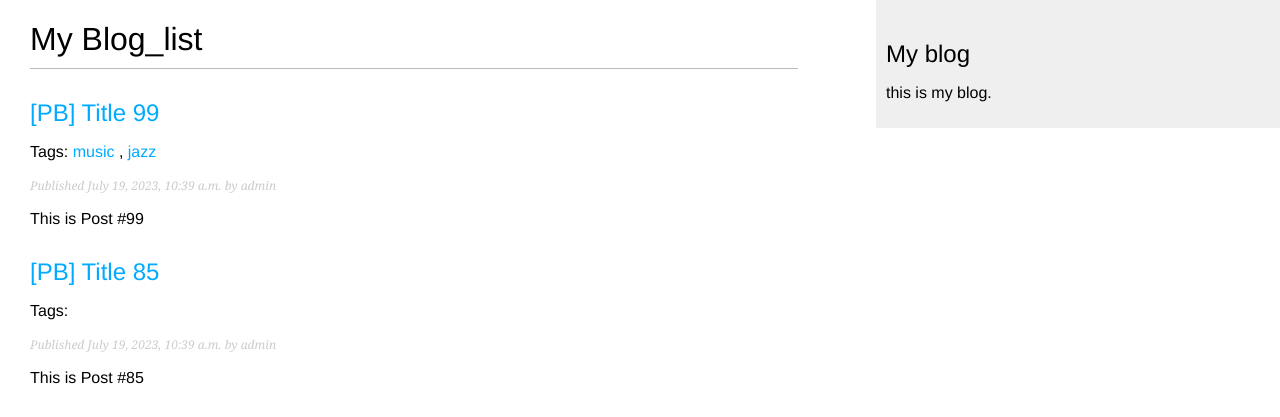
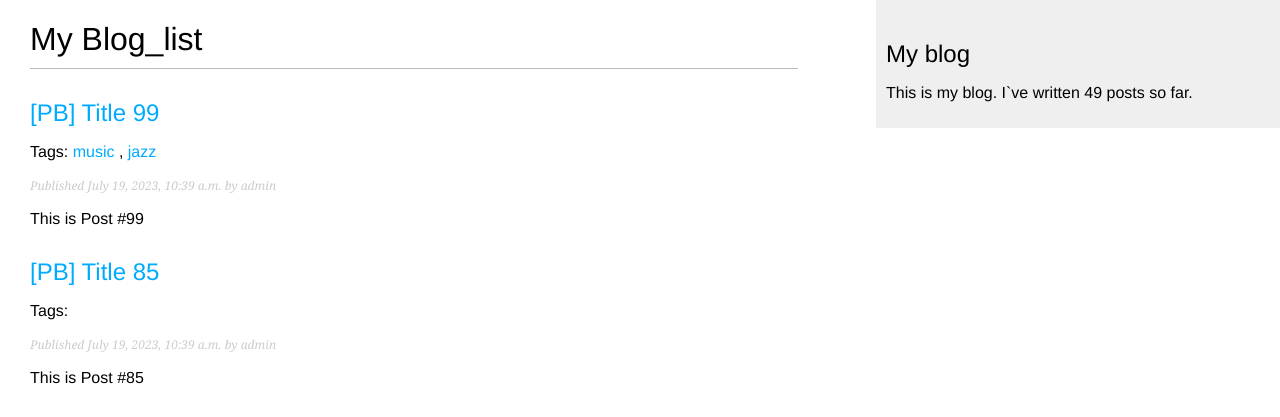
Before and after one commit to Han-minho/djangoProjectSecondProject, a Django app: page /blog/ in a window 1280 px wide. Shown: the top 417 px of the page. Run offline with Django 4.2, Linux system fonts and the light colour scheme; data comes from the database, SQL or seed files in the repository; both versions use the stored data as it was after the commit; parts of the project's set-up code (start-up, migrations or seed data) failed here and were passed over.

Commit message:
간단한 탬플릿 태그 만들기

```diff
--- a/blog/templates/blog/base.html
+++ b/blog/templates/blog/base.html
@@ -1,3 +1,4 @@
+{% load blog_tags %}
 {% load static %}
 
 <!doctype html>
@@ -17,7 +18,10 @@
 </div>
 <div id="sidebar">
     <h2>My blog</h2>
-    <p>this is my blog.</p>
+    <p>
+        This is my blog.
+        I`ve written {% total_posts %} posts so far.
+    </p>
 </div>
 </body>
 </html>
--- /dev/null
+++ b/blog/templatetags/blog_tags.py
@@ -0,0 +1,9 @@
+from django import template
+from ..models import Post
+
+register = template.Library()
+
+
+@register.simple_tag
+def total_posts():
+    return Post.published.count()
```
Also changed, not shown: blog/templatetags/__init__.py (added), db.sqlite3.
